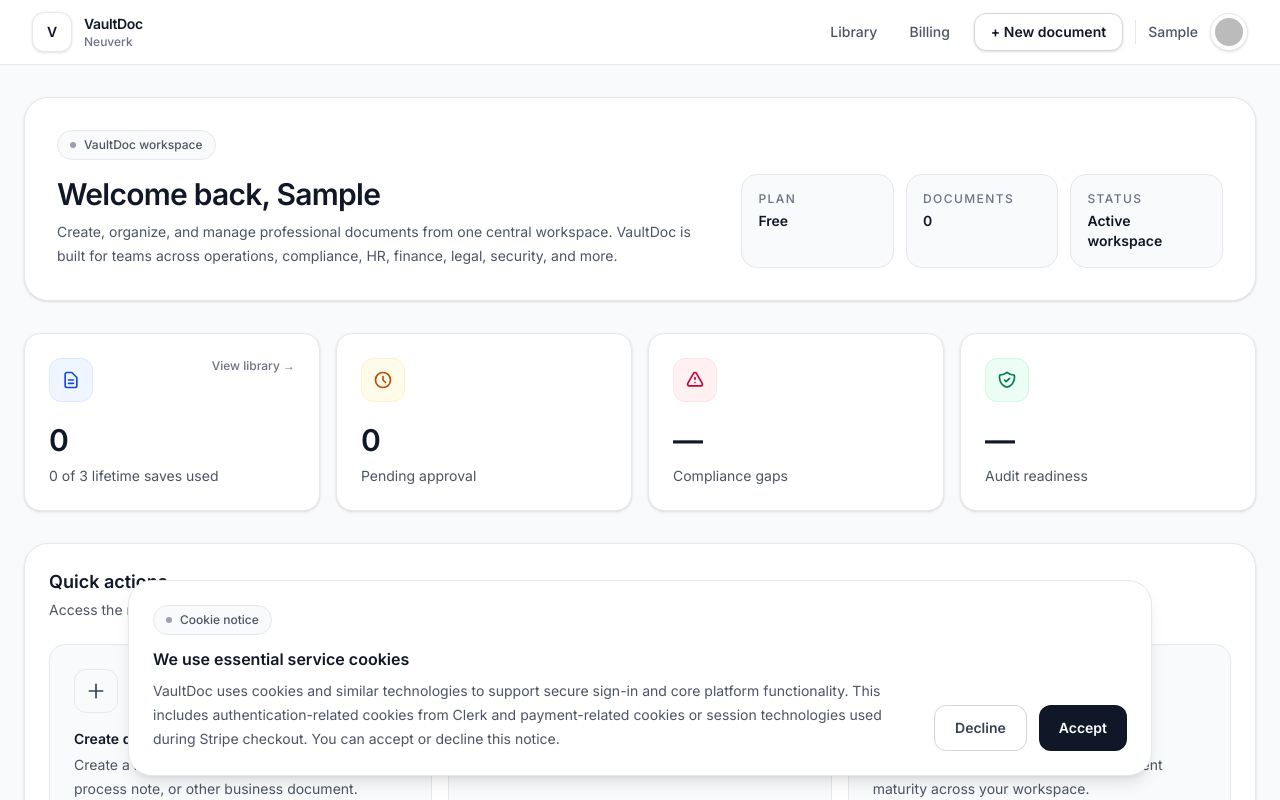
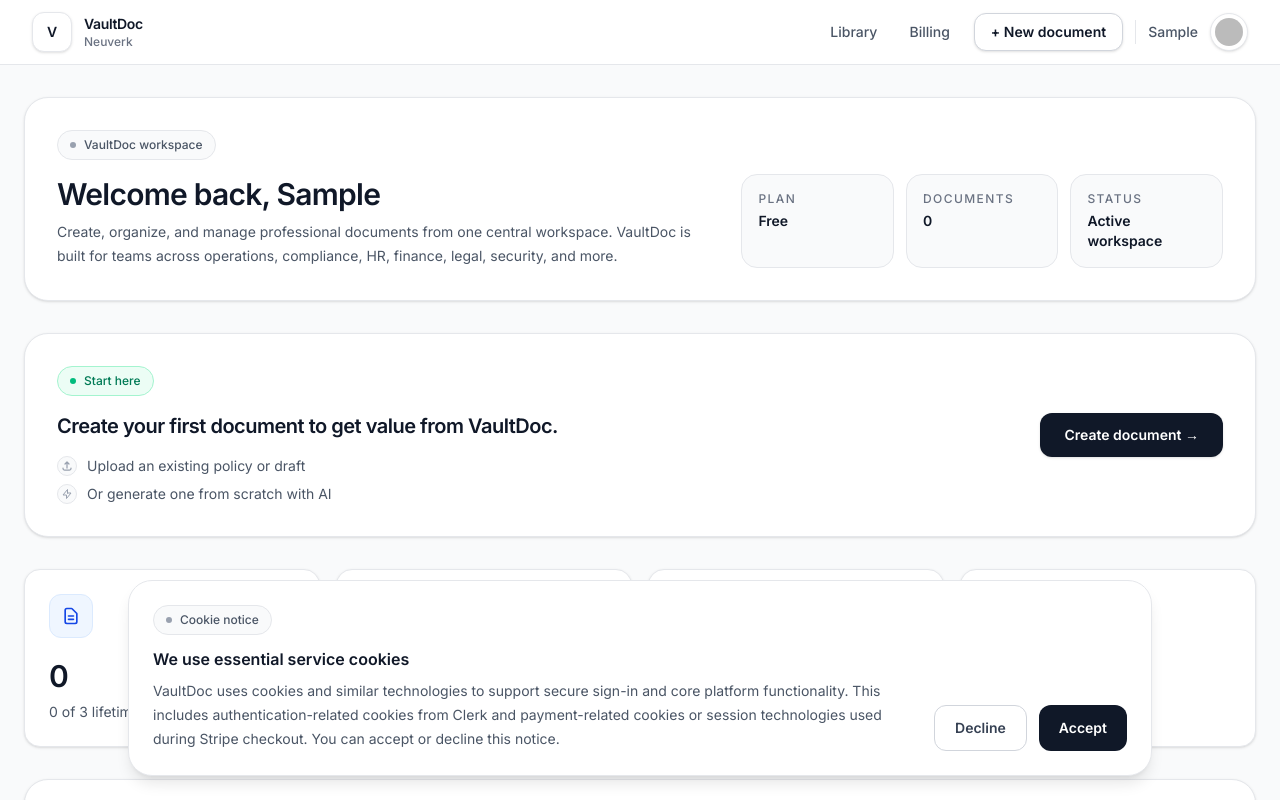
Before and after one commit to Neuverk/vaultdoc, a Next.js app: page /dashboard in a window 1280 px wide. Shown: the top 800 px of the page. Built offline with nearby package versions, Linux system fonts and the light colour scheme; no server answers; the database is empty; sample sign-in values are in the browser's storage; some icons are missing.

Commit message:
feat: improve first-time onboarding on dashboard and library

```diff
--- a/app/dashboard/library/page.tsx
+++ b/app/dashboard/library/page.tsx
@@ -60,22 +60,28 @@
         </div>
 
         {docs.length === 0 && (
-          <div className="rounded-2xl border border-gray-200 bg-white p-16 text-center shadow-sm">
-            <div className="mx-auto mb-5 flex h-14 w-14 items-center justify-center rounded-2xl border border-gray-200 bg-gray-50">
+          <div className="rounded-3xl border border-gray-200 bg-white p-10 shadow-sm sm:p-14">
+            <div className="mx-auto max-w-lg text-center">
+              <div className="mx-auto mb-6 flex h-14 w-14 items-center justify-center rounded-2xl border border-gray-200 bg-gray-50">
                 <svg className="h-6 w-6 text-gray-400" fill="none" stroke="currentColor" viewBox="0 0 24 24">
-                <path strokeLinecap="round" strokeLinejoin="round" strokeWidth={1.5} d="M19 11H5m14 0a2 2 0 012 2v6a2 2 0 01-2 2H5a2 2 0 01-2-2v-6a2 2 0 012-2m14 0V9a2 2 0 00-2-2M5 11V9a2 2 0 012-2m0 0V5a2 2 0 012-2h6a2 2 0 012 2v2M7 7h10" />
+                  <path strokeLinecap="round" strokeLinejoin="round" strokeWidth={1.5} d="M9 12h6m-6 4h6m2 5H7a2 2 0 01-2-2V5a2 2 0 012-2h5.586a1 1 0 01.707.293l5.414 5.414a1 1 0 01.293.707V19a2 2 0 01-2 2z" />
                 </svg>
               </div>
-            <h2 className="text-base font-semibold text-gray-900">No documents yet</h2>
-            <p className="mx-auto mt-2 max-w-sm text-sm text-gray-500">
-              Generate your first AI-powered compliance document to begin building your library.
+              <h2 className="text-lg font-semibold text-gray-900">
+                Create your first compliance document
+              </h2>
+              <p className="mx-auto mt-3 max-w-sm text-sm leading-6 text-gray-500">
+                Upload an existing policy or generate one using AI. VaultDoc helps you align with ISO 27001, SOC 2, GDPR and more.
               </p>
+              <div className="mt-8">
                 <a
                   href="/dashboard/documents/new"
-              className="mt-6 inline-flex items-center justify-center rounded-xl bg-gray-900 px-6 py-2.5 text-sm font-semibold text-white shadow-sm transition hover:bg-gray-800"
+                  className="inline-flex items-center justify-center rounded-xl bg-gray-900 px-6 py-2.5 text-sm font-semibold text-white shadow-sm transition hover:bg-gray-800"
                 >
-              Create your first document
+                  Create your first document →
                 </a>
+              </div>
+            </div>
           </div>
         )}
 
--- a/app/dashboard/page.tsx
+++ b/app/dashboard/page.tsx
@@ -126,6 +126,46 @@
                 className="inline-flex shrink-0 items-center justify-center rounded-xl border border-amber-300 bg-white px-4 py-2.5 text-sm font-semibold text-amber-900 transition hover:bg-amber-100"
               >
                 Upgrade plan →
+              </Link>
+            </div>
+          </section>
+        )}
+
+        {docCount === 0 && (
+          <section className="rounded-3xl border border-gray-200 bg-white p-8 shadow-sm">
+            <div className="flex flex-col gap-6 lg:flex-row lg:items-center lg:justify-between">
+              <div className="max-w-xl">
+                <div className="mb-4 inline-flex items-center gap-2 rounded-full border border-emerald-200 bg-emerald-50 px-3 py-1.5 text-xs font-medium text-emerald-700">
+                  <span className="h-1.5 w-1.5 rounded-full bg-emerald-500" />
+                  Start here
+                </div>
+                <h2 className="text-xl font-semibold tracking-tight text-gray-900">
+                  Create your first document to get value from VaultDoc.
+                </h2>
+                <ul className="mt-4 space-y-2">
+                  <li className="flex items-center gap-2.5 text-sm text-gray-600">
+                    <span className="flex h-5 w-5 shrink-0 items-center justify-center rounded-full border border-gray-200 bg-gray-50">
+                      <svg className="h-3 w-3 text-gray-400" fill="none" stroke="currentColor" viewBox="0 0 24 24">
+                        <path strokeLinecap="round" strokeLinejoin="round" strokeWidth={2.5} d="M4 16v1a3 3 0 003 3h10a3 3 0 003-3v-1m-4-8l-4-4m0 0L8 8m4-4v12" />
+                      </svg>
+                    </span>
+                    Upload an existing policy or draft
+                  </li>
+                  <li className="flex items-center gap-2.5 text-sm text-gray-600">
+                    <span className="flex h-5 w-5 shrink-0 items-center justify-center rounded-full border border-gray-200 bg-gray-50">
+                      <svg className="h-3 w-3 text-gray-400" fill="none" stroke="currentColor" viewBox="0 0 24 24">
+                        <path strokeLinecap="round" strokeLinejoin="round" strokeWidth={2} d="M13 10V3L4 14h7v7l9-11h-7z" />
+                      </svg>
+                    </span>
+                    Or generate one from scratch with AI
+                  </li>
+                </ul>
+              </div>
+              <Link
+                href="/dashboard/documents/new"
+                className="inline-flex shrink-0 items-center justify-center rounded-xl bg-gray-900 px-6 py-3 text-sm font-semibold text-white shadow-sm transition hover:bg-gray-800"
+              >
+                Create document →
               </Link>
             </div>
           </section>
```
Lines whose indentation alone changed are shown as unchanged.
